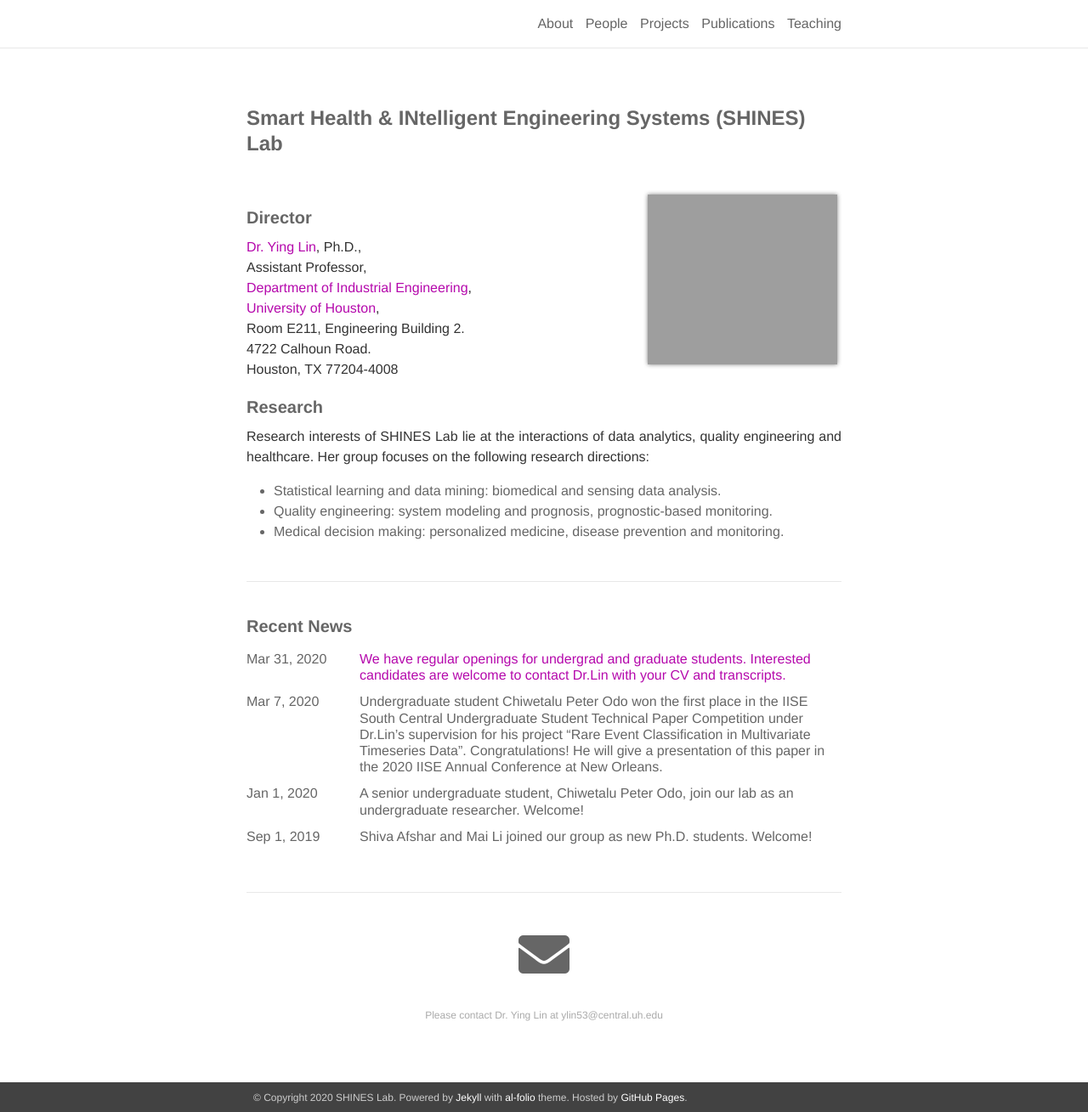
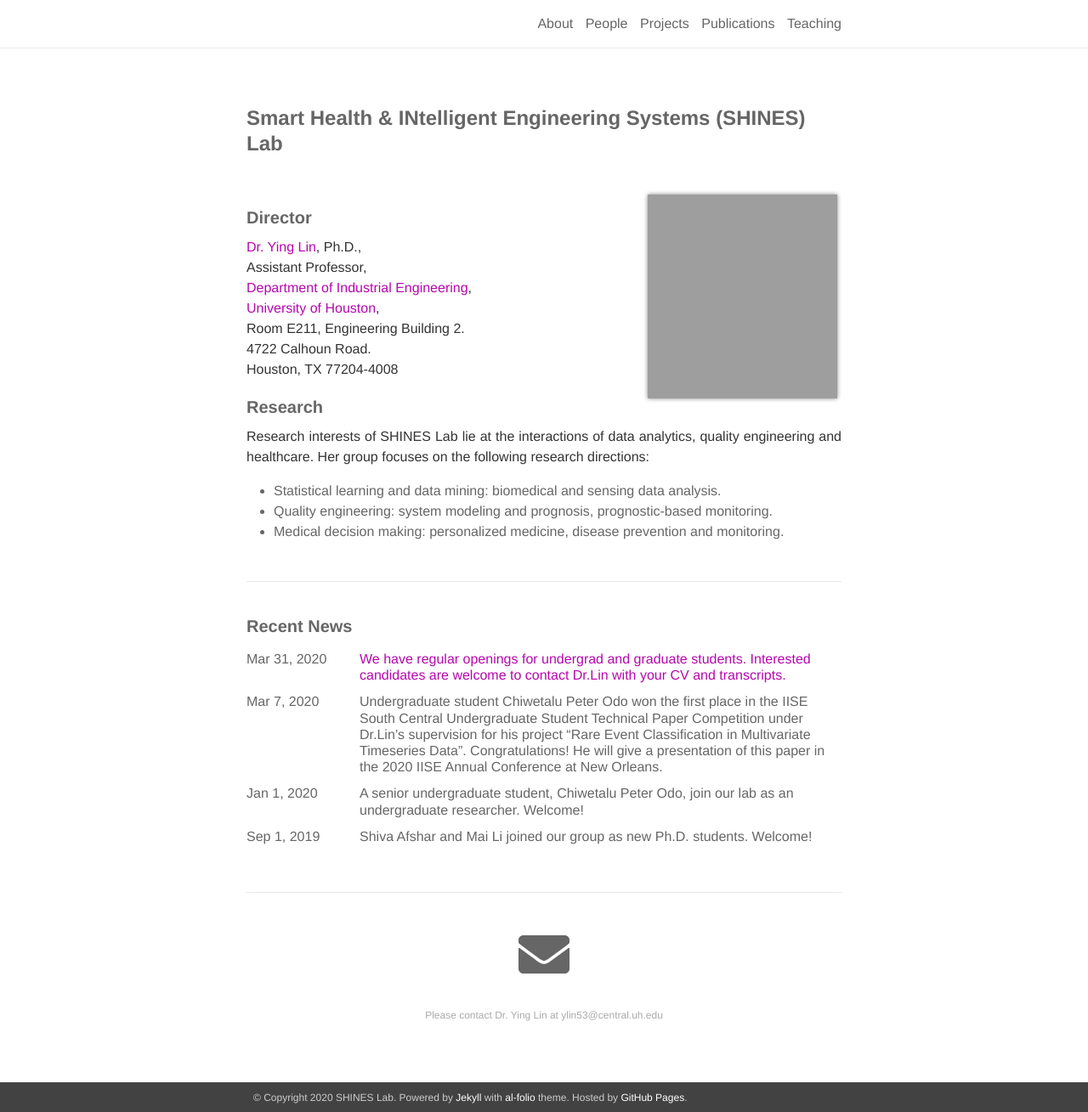
Before and after one commit to shines-lab/shines-lab.github.io, a Jekyll site: the page built from _pages/about.md, in a window 1280 px wide and 1309 px high. Shown: the whole window at 85% size. Built offline with Jekyll 4.4.1, drawn with Linux system fonts in a browser that asks for light colours.

Commit message:
Update about.html

```diff
--- a/_layouts/about.html
+++ b/_layouts/about.html
@@ -6,7 +6,7 @@ title: Home
 {% if page.profile %}
   <div class="profile col one {{ page.profile.align }}">
     {% if page.profile.image %}
-      <img class="one" src="{{ page.profile.image | prepend: '/assets/img/' | prepend: site.baseurl | prepend: site.url }}" width="100" height="200">
+      <img class="one" src="{{ page.profile.image | prepend: '/assets/img/' | prepend: site.baseurl | prepend: site.url }}" width="120" height="240">
     {% endif %}
     {% if page.profile.address %}
       <div class="address">
```
